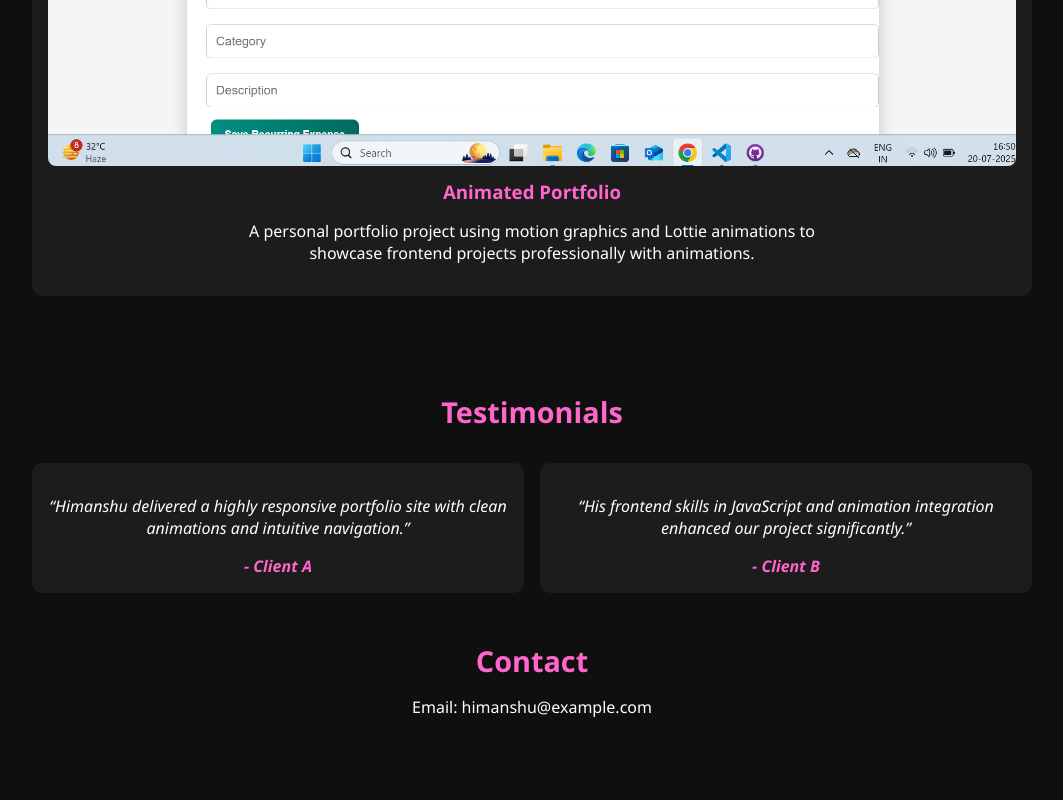
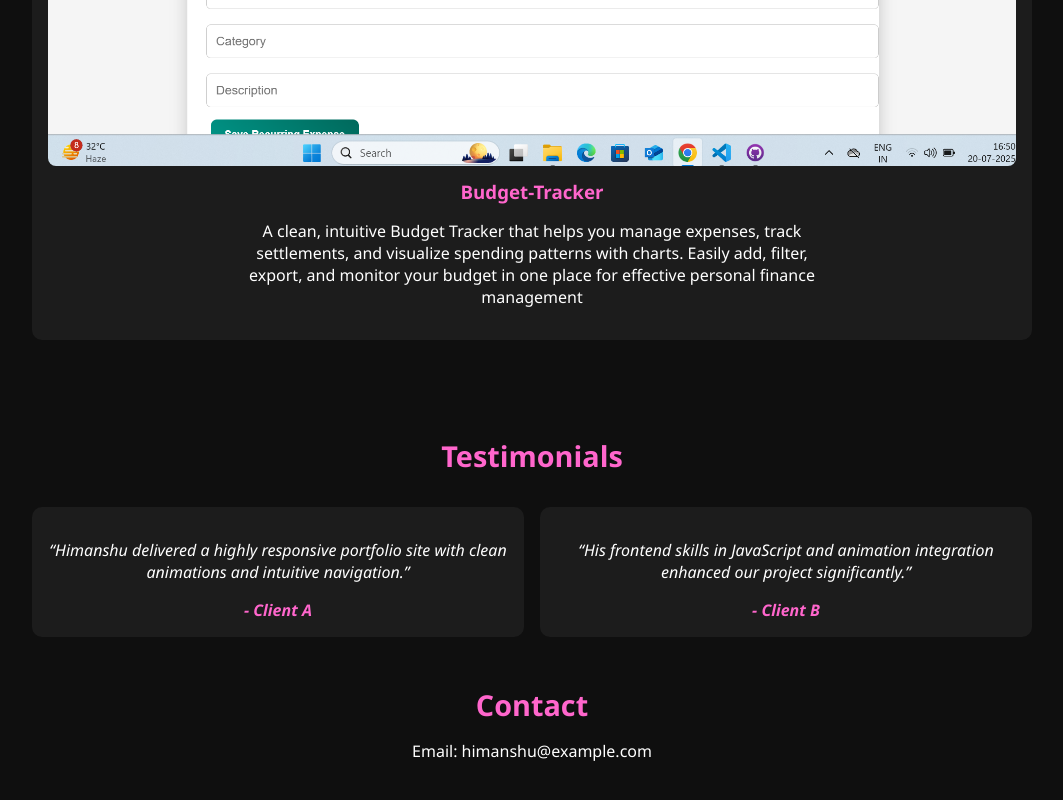
Before and after one commit to Himanshu95151/Portfolio-, a plain HTML site: page index.html in a window 1280 px wide. Shown: the part 1786-2586 px from the top of the page, without its empty margins (108-1171 px from the left). Drawn offline with nearby package versions, Linux system fonts and the light colour scheme.

Commit message:
Update index.html

```diff
--- a/index.html
+++ b/index.html
@@ -50,8 +50,8 @@
     </div>
     <div class="project-card">
       <img src="Budget-Tracker.png" alt="Animated Portfolio">
-      <h3>Animated Portfolio</h3>
-      <p>A personal portfolio project using motion graphics and Lottie animations to showcase frontend projects professionally with animations.</p>
+      <h3>Budget-Tracker</h3>
+      <p>A clean, intuitive Budget Tracker that helps you manage expenses, track settlements, and visualize spending patterns with charts. Easily add, filter, export, and monitor your budget in one place for effective personal finance management</p>
     </div>
   </div>
 </section>
```
